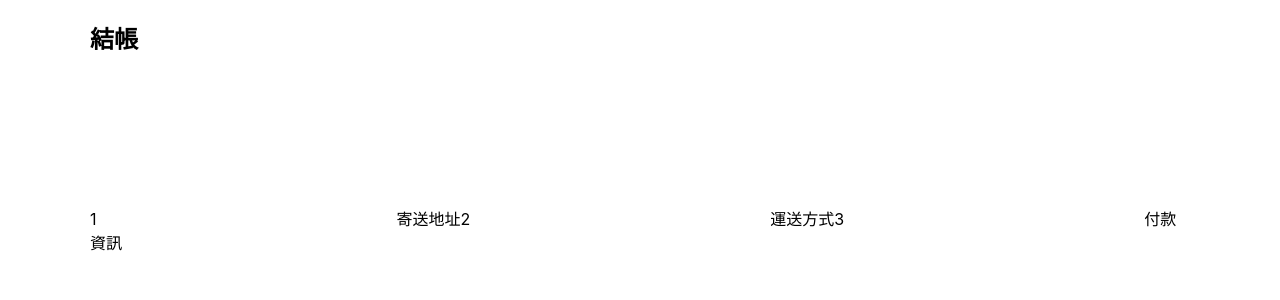
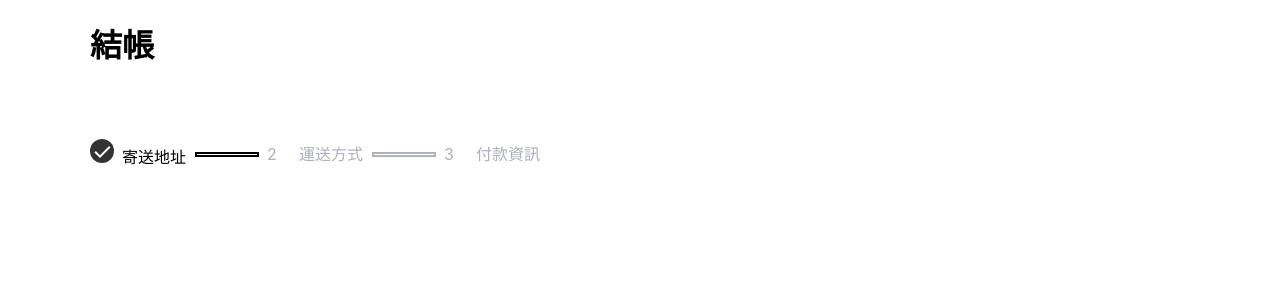
Before and after one commit to thAilurus/Alpha-shop, a React (Create React App) app: page / in a window 1280 px wide. Shown: the top 300 px of the page. Built offline with nearby package versions, Linux system fonts and the light colour scheme.

Commit message:
Create component and add CSS style for StepProgress

```diff
--- a/src/components/register/StepProgress/StepProgress.jsx
+++ b/src/components/register/StepProgress/StepProgress.jsx
@@ -1,45 +1,41 @@
 import React from 'react'
 import {ReactComponent as PgComplete} from '../../../icons/pg-complete.svg'  // import SVG files
-
+import styles from './StepProgress.module.scss'
 
 
 export function StepProgress () {
   return (
     <>
-      <section class="register-container col col-lg-6 col-sm-12" data-phase="1" data-total-price="0">
+      <section className={styles.registerContainer} data-phase="1" data-total-price="0">
+        <h2 className={styles.registerTitle}>結帳</h2>
 
-        <h2 class="register-title col col-12">結帳</h2>
+        <section className={styles.progressContainer}>
+          <span className={styles.progressGroup} data-phase="address">
+            <span className={styles.iconContainer}>
+              <span className={styles.text}>1</span>
+              <PgComplete className={styles.icon} />
+            </span>
+            <span className={styles.progressLabel}>寄送地址</span>
+          </span>
+          <span className={styles.progressBar} data-order="1"></span>
 
-        <section class="progress-container col col-12">
-          <span class="progress-group" data-phase="address">
-            <span class="progress-icon">
-              <span class="text">1</span>
-              <svg class="icon cursor-point">
+          <span className={styles.progressGroup} data-phase="shipping">
+            <span className={styles.iconContainer}>
+              <span className={styles.textDone}>2</span>
+              <PgComplete className={styles.iconUndone} />
+            </span>
+            <span className={styles.progressLabelUndone}>運送方式</span>
+          </span>
+          <span className={styles.progressBarUndone} data-order="2"></span>
 
-              </svg>
+          <span class={styles.progressGroup} data-phase="credit-card">
+            <span className={styles.iconContainer}>
+              <span className={styles.textDone}>3</span>
+              <PgComplete className={styles.iconUndone} />
             </span>
-            <span class="progress-label">寄送地址</span>
+            <span className={styles.progressLabelUndone}>付款資訊</span>
           </span>
-          <span class="progress-bar" data-order="1"></span>
-          <span class="progress-group" data-phase="shipping">
-            <span class="progress-icon">
-              <span class="text">2</span>
-              <svg class="icon cursor-point">
 
-              </svg>
-            </span>
-            <span class="progress-label">運送方式</span>
-          </span>
-          <span class="progress-bar" data-order="2"></span>
-          <span class="progress-group" data-phase="credit-card">
-            <span class="progress-icon">
-              <span class="text">3</span>
-              <svg class="icon cursor-point">
-
-              </svg>
-            </span>
-            <span class="progress-label">付款資訊</span>
-          </span>
         </section>
       </section>
     </>
--- /dev/null
+++ b/src/components/register/StepProgress/StepProgress.module.scss
@@ -0,0 +1,94 @@
+.registerContainer {
+  display: flex;
+  flex-flow: column wrap;
+  flex: 0 0 50%;
+  align-items: flex-start;
+
+  .registerTitle {
+    font-weight: 700;
+    font-size: 32px;
+    line-height: 38px;
+    color: var(--main-text);
+  }
+
+  .progressContainer {
+    display: flex;
+    align-items: center ;
+    justify-content: space-between;
+    margin-top: 48px;
+
+    .progressGroup {
+      font: inherit;
+      margin-right: 1px;
+      padding: 0;
+      border: 0;
+
+      .iconContainer {
+        display: inline-block;
+        position: relative;
+        width: 24px;
+        height: 24px;
+        margin-right: 8px;
+        border-radius: 50%;
+
+        .text {
+          display: none;
+          position: absolute;
+          top: 0px;
+          font-size: 12px;
+          line-height: 24px;
+          text-align: center;
+          color: white;
+        }
+        /*textDone*/
+        .textDone {
+          display: inline-block;
+          color: #afb1bd;
+        }
+
+        .icon {
+          display: inline-block;
+          cursor: pointer;
+          width: inherit;
+          height: inherit;
+        }
+        /*iconUndone*/
+        .iconUndone {
+          display: none;
+        }
+      }
+
+      .progressLabel {
+        color: black;
+        font-weight: 400;
+        line-height: 24px;
+      }
+      /*progresslabelUndone*/
+      .progressLabelUndone {
+        color: #afb1bd;
+      }
+    }
+
+    .progressBar {
+      color: black;
+      display: flex;
+      flex-grow: 1;
+      width: 60px;
+      height: 1px;
+      margin: 0px 8px;
+      border-width: 2px;
+      border-style: solid;
+    }
+    /*progressBarUndone*/
+    .progressBarUndone {
+      color: #afb1bd;
+      display: flex;
+      flex-grow: 1;
+      width: 60px;
+      height: 1px;
+      margin: 0px 8px;
+      border-width: 2px;
+      border-style: solid;
+    }
+  }
+}
```
Also changed, not shown: src/components/register/StepProgress/StepProgress.scss (deleted).
